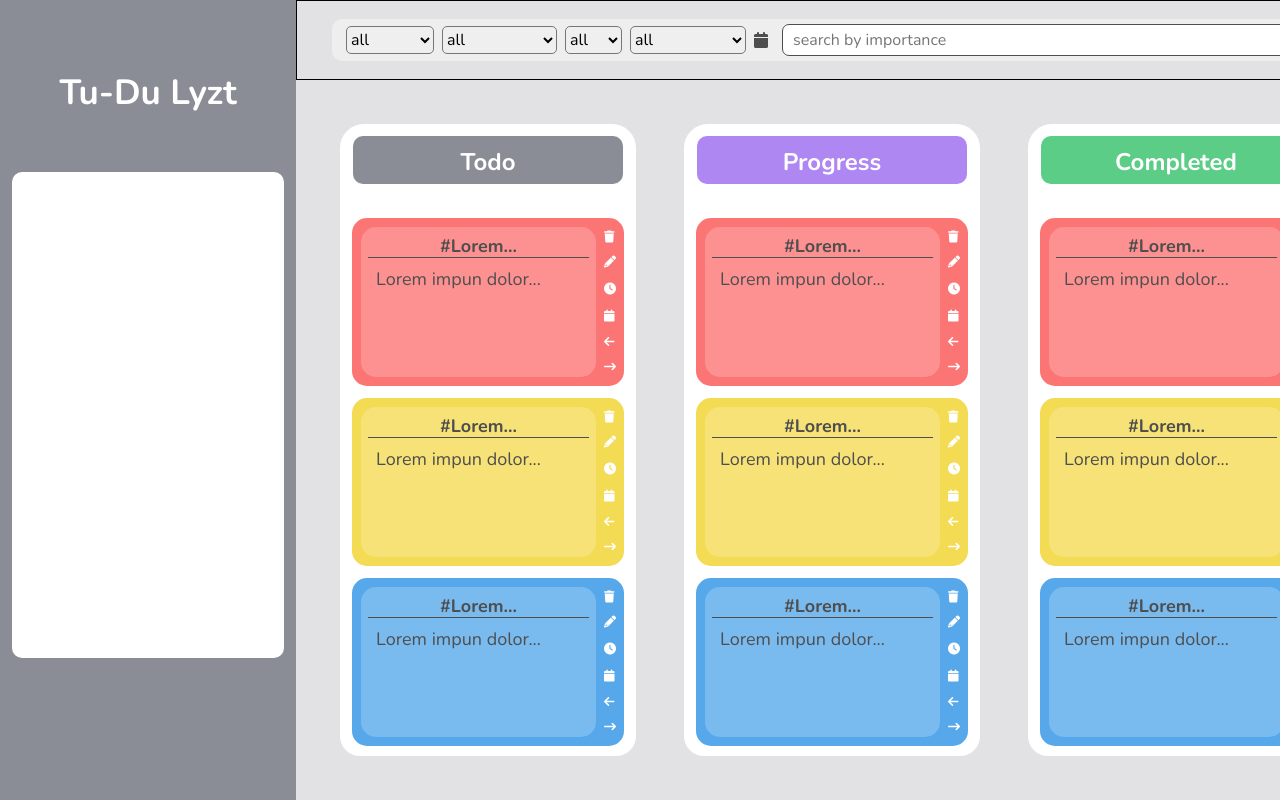
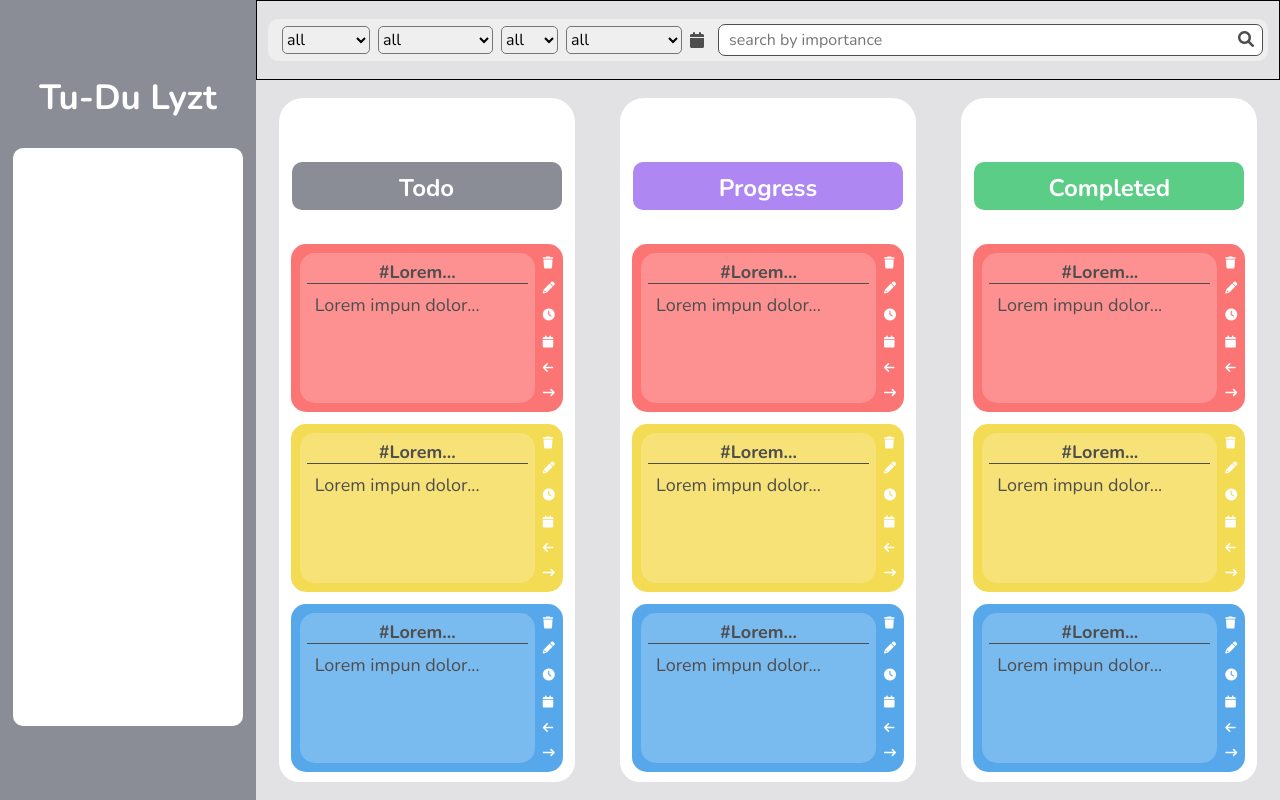
Before and after one commit to GaredLyon/Tu-Du-Lyzt, a React (Vite) app: page / in a window 1280 px wide. Built offline with nearby package versions, Linux system fonts and the light colour scheme.

Commit message:
cambios a porcentajes

```diff
--- a/src/App.css
+++ b/src/App.css
@@ -7,26 +7,31 @@
 }
 
 .App__aside {
-  width: 296px;
+  width: 20%;
   background: var(--gray2);
   display: flex;
   flex-direction: column;
-  padding: 12px;
+  justify-content: center;
+  align-items: center;
 }
 
 .App__container {
+  width: 80%;
   flex-grow: 1;
   display: flex;
   flex-direction: column;
+  overflow: hidden;
 }
 
 .App__header {
-  height: 92px;
+  height: 10%;
   border: 0.1rem solid black;
   background: var(--gray3);
 }
 
 .App__main {
+  height: 90%;
+  width: 100%;
   flex-grow: 1;
   background-color: var(--gray3);
 }
--- a/src/components/Aside/Aside.css
+++ b/src/components/Aside/Aside.css
@@ -1,23 +1,23 @@
 .aside {
+  width: 90%;
+  height: 85%;
   /* background: blue; */
   display: flex;
   flex-direction: column;
+  justify-content: space-around;
+  align-items: center;
 }
 .aside__title {
   font-size: 3.5rem;
   text-align: center;
   color: var(--white);
-  /* background: green; */
-  height: 160px;
-  display: flex;
-  justify-content: center;
-  align-items: center;
 }
 
 .aside__form {
   width: 100%;
-  min-width: 272px;
-  min-height: 486px;
+  height: 85%;
+  /* min-width: 272px; */
+  /* min-height: 486px; */
   background: var(--white);
   /* background-color: red; */
   border-radius: var(--r-lg);
--- a/src/components/Main2/Column/Column.css
+++ b/src/components/Main2/Column/Column.css
@@ -62,4 +62,5 @@
     flex-direction: column;
     background-color: var(--white);
     border-radius: var(--xl);
+    height: 95%;
 }
--- a/src/components/Main2/Main.css
+++ b/src/components/Main2/Main.css
@@ -1,7 +1,9 @@
 /* CONTENEDOR DE COLUMNAS */
 .container-columns {
 	display: flex;
-	justify-content: center;
-	gap: 48px;
-	padding: 44px;
+    height: 100%;
+    justify-content: space-around;
+    align-items: center;
+    /* gap: 48px; */
+    /* padding: 44px; */
 }
```
Lines whose indentation alone changed are shown as unchanged.
